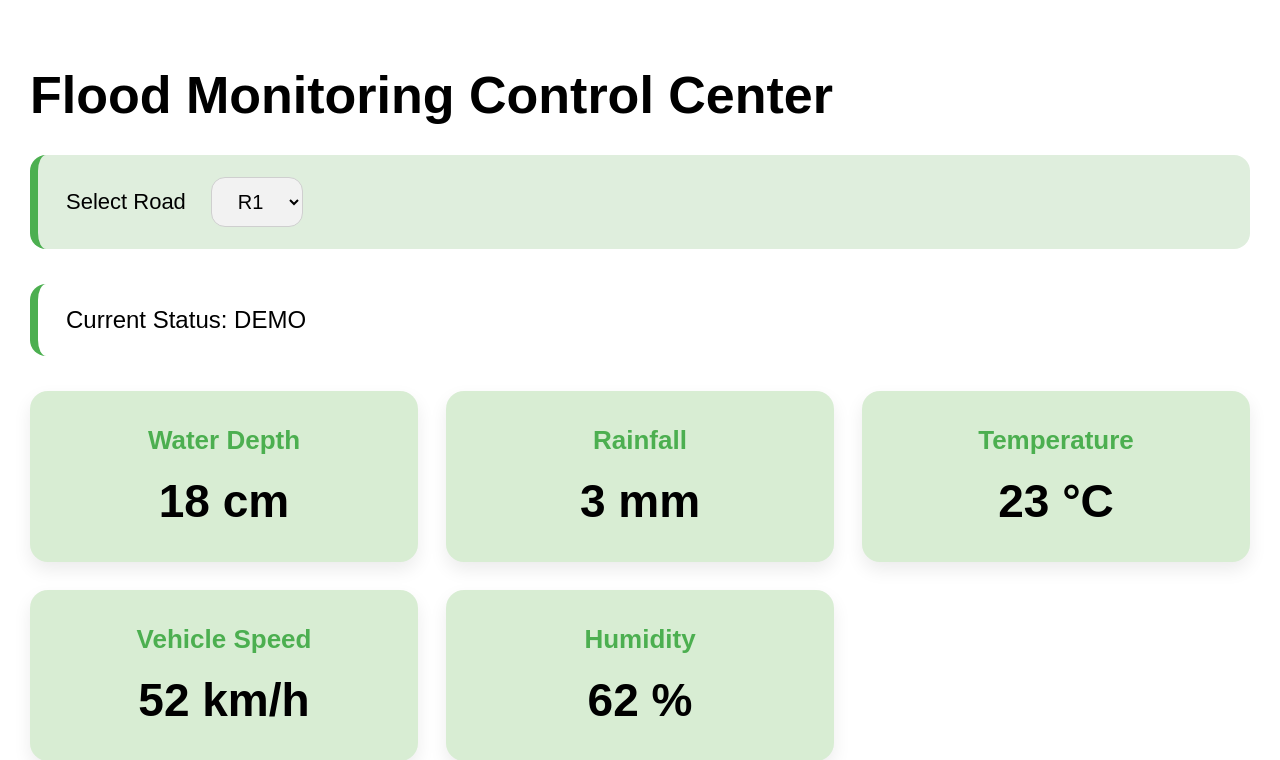
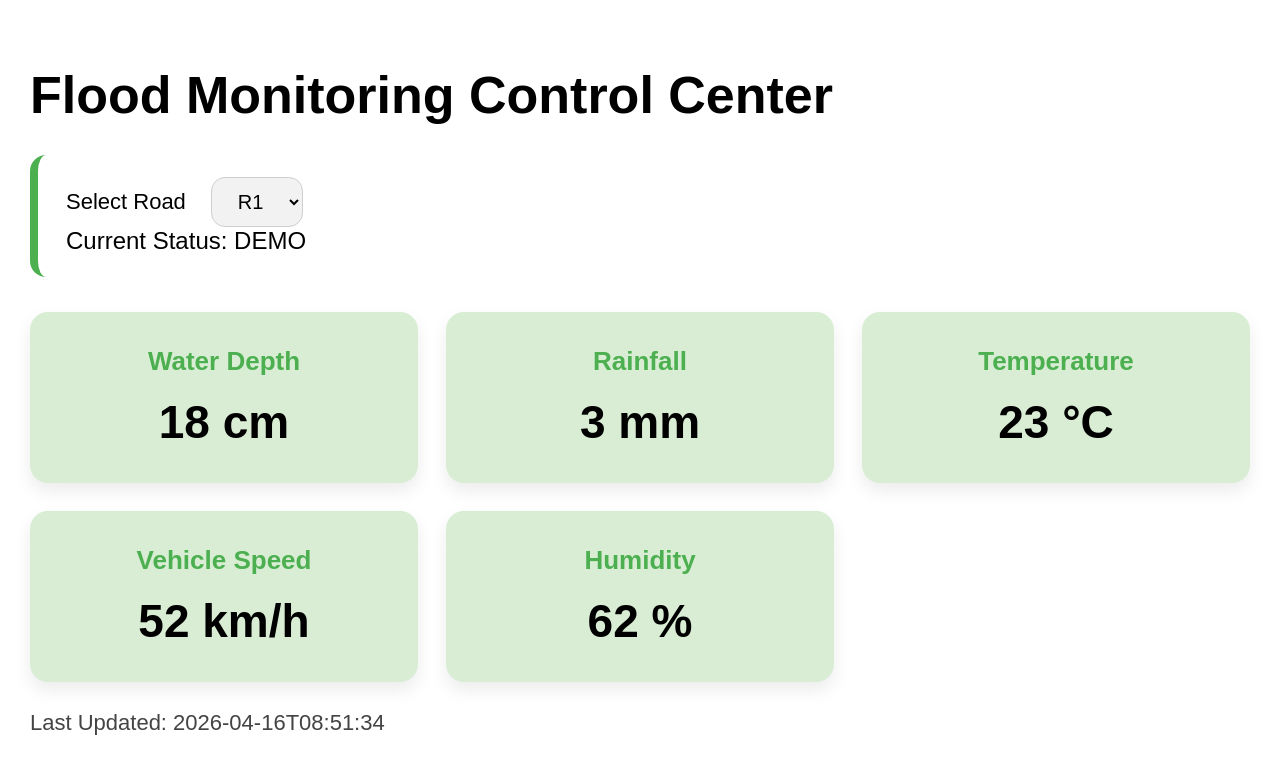
Before and after one commit to hema-1506/flooded-road, a Flask app: page / in a window 1280 px wide. Shown: the top 760 px of the page. After the commit the page ends 735 px from the top, so only its background shows below. Run offline with Flask 3, Linux system fonts and the light colour scheme; data that the repository does not hold is empty.

Commit message:
Fix dashboard layout and remove duplicate sections

```diff
--- a/templates/dashboard.html
+++ b/templates/dashboard.html
@@ -2,7 +2,8 @@
 <html>
 <head>
     <title>Flood Monitoring Dashboard</title>
-    <link rel="stylesheet" href="{{ url_for('static', filename='style.css') }}?v=2">
+
+    <link rel="stylesheet" href="{{ url_for('static', filename='style.css') }}?v=3">
 
     <meta http-equiv="refresh" content="5">
     <meta http-equiv="Cache-Control" content="no-cache, no-store, must-revalidate">
@@ -14,7 +15,14 @@
 
 <h1>Flood Monitoring Control Center</h1>
 
-    <div class="status-box selector-box">
+<!-- ✅ COMBINED TOP SECTION -->
+<div class="status-box
+    {% if sensors.status == 'SAFE' %}safe
+    {% elif sensors.status == 'WARNING' %}warning
+    {% elif sensors.status == 'FLOOD' %}flood
+    {% endif %}">
+
+    <div class="top-row">
         <div class="road-selector">
             <label>Select Road</label>
 
@@ -29,14 +37,13 @@
         </div>
     </div>
 
-    <div class="status-box
-        {% if sensors.status == 'SAFE' %}safe
-        {% elif sensors.status == 'WARNING' %}warning
-        {% elif sensors.status == 'FLOOD' %}flood
-        {% endif %}">
+    <div class="status-text">
         Current Status: {{ sensors.status }}
     </div>
 
+</div>
+
+<!-- SENSOR CARDS -->
 <div class="dashboard-grid">
 
     <div class="card">
```
Lines whose indentation alone changed are shown as unchanged.
